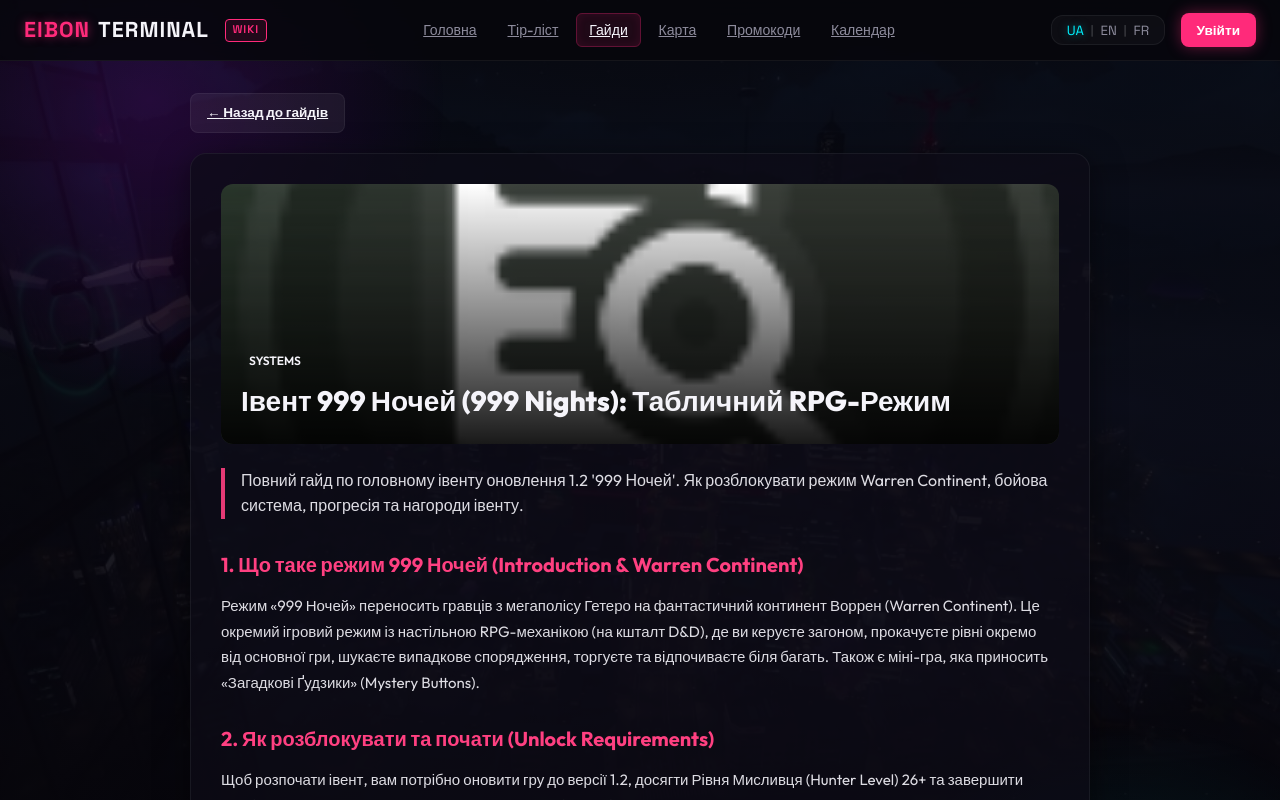
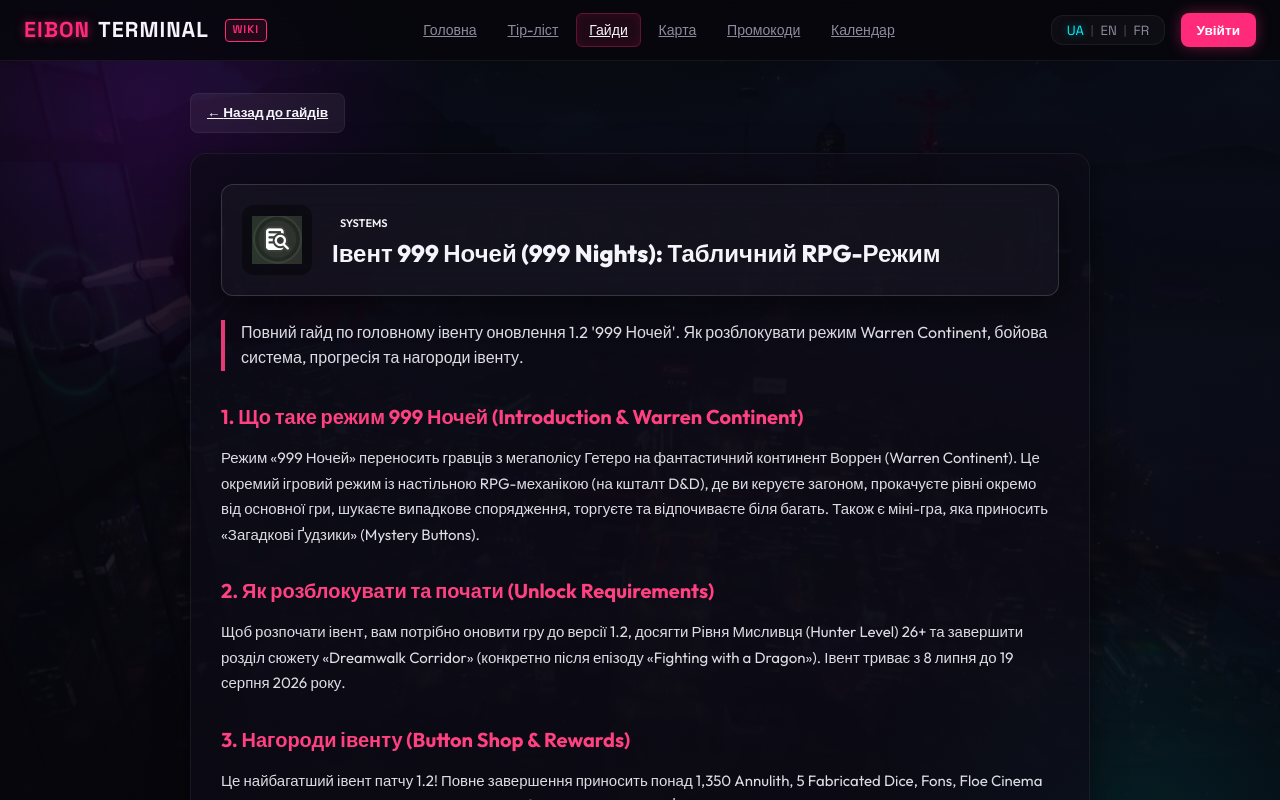
Before and after one commit to KarambitUR/NTE, a Next.js app: page /guides/guide-999-nights in a window 1280 px wide. Shown: the top 800 px of the page. Built offline with nearby package versions, Linux system fonts and the light colour scheme.

Commit message:
fix(ui): clean Zero and Aurelia avatar URLs and adapt guide detail header layout for icon assets

```diff
--- a/app/guides/[id]/page.js
+++ b/app/guides/[id]/page.js
@@ -52,7 +52,8 @@ export default function GuideDetailPage() {
   const sections = guide.content?.sections || guide.sections || [];
   const recChars = guide.recommendedChars || [];
 
-  const banner = guide.bannerImage || guide.avatar || 'src/assets/shinku_banner.png';
+  const rawImage = guide.bannerImage || guide.avatar || 'src/assets/shinku_banner.png';
+  const isWideBanner = rawImage.includes('banner') || rawImage.includes('bg');
 
   return (
     <div class="tab-pane active" id="pane-guide-detail" style={{ maxWidth: '900px', margin: '0 auto' }}>
@@ -61,8 +62,10 @@ export default function GuideDetailPage() {
       </Link>
 
       <div class="guide-detail-container glass-panel" style={{ padding: '30px', borderRadius: '16px' }}>
-        <div style={{ position: 'relative', width: '100%', height: '260px', borderRadius: '12px', overflow: 'hidden', marginBottom: '24px' }}>
-          <img src={formatImgUrl(banner)} alt={title} style={{ width: '100%', height: '100%', objectFit: 'cover' }} />
+        {/* Header Showcase: Wide Banner vs Icon Header */}
+        {isWideBanner ? (
+          <div style={{ position: 'relative', width: '100%', height: '240px', borderRadius: '12px', overflow: 'hidden', marginBottom: '24px' }}>
+            <img src={formatImgUrl(rawImage)} alt={title} style={{ width: '100%', height: '100%', objectFit: 'cover' }} />
             <div style={{ position: 'absolute', inset: 0, background: 'linear-gradient(to top, rgba(0,0,0,0.9), transparent)' }} />
             <div style={{ position: 'absolute', bottom: '20px', left: '20px', right: '20px' }}>
               <span class="badge badge-accent" style={{ marginBottom: '8px', display: 'inline-block' }}>
@@ -71,6 +74,19 @@ export default function GuideDetailPage() {
               <h1 style={{ fontSize: '28px', fontWeight: '800', margin: 0 }}>{title}</h1>
             </div>
           </div>
+        ) : (
+          <div class="glass-panel" style={{ display: 'flex', gap: '20px', alignItems: 'center', padding: '20px', borderRadius: '12px', marginBottom: '24px', background: 'rgba(255,255,255,0.03)', border: '1px solid rgba(255,255,255,0.15)' }}>
+            <div style={{ width: '70px', height: '70px', borderRadius: '12px', background: 'rgba(0,0,0,0.4)', display: 'flex', alignItems: 'center', justifyContent: 'center', flexShrink: 0, padding: '10px' }}>
+              <img src={formatImgUrl(rawImage)} alt={title} style={{ width: '100%', height: '100%', objectFit: 'contain' }} />
+            </div>
+            <div>
+              <span class="badge badge-accent" style={{ marginBottom: '6px', display: 'inline-block', fontSize: '11px' }}>
+                {(guide.category || 'GUIDE').toUpperCase()}
+              </span>
+              <h1 style={{ fontSize: '24px', fontWeight: '800', margin: 0, lineHeight: '1.2' }}>{title}</h1>
+            </div>
+          </div>
+        )}
 
         <p style={{ fontSize: '16px', lineHeight: '1.6', opacity: 0.9, marginBottom: '30px', borderLeft: '4px solid #ff4081', paddingLeft: '16px' }}>
           {summary}
--- a/src/utils/fallbackData.js
+++ b/src/utils/fallbackData.js
@@ -71,7 +71,7 @@ export const FALLBACK_CHARACTERS = [
         attribute: "Cosmos",
         role: "Support",
         tier: "S",
-        avatar: "https://static.wikia.nocookie.net/neverness-to-everness/images/c/c2/Esper_Zero_Male_Card.png",
+        avatar: "https://static.wikia.nocookie.net/neverness-to-everness/images/c/c2/Zero_In-Game_Model.png",
         summary: "Головний герой. Володіє Cosmos атрибутом, що є універсальним каталізатором для активації ефекту Esper Cycle для будь-якої іншої стихії.",
         weapon: "Eibon Legacy (Спадщина Ейбона)",
         weaponF2p: "Hunter's Resolve (Рішучість Мисливця)",
@@ -231,7 +231,7 @@ export const FALLBACK_CHARACTERS = [
         attribute: "Psyche",
         role: "Main DPS",
         tier: "B",
-        avatar: "https://static.wikia.nocookie.net/neverness-to-everness/images/f/fd/Aurelia_-_Character_Promo.png",
+        avatar: "https://static.wikia.nocookie.net/neverness-to-everness/images/a/a2/Aurelia_In-Game_Model.png",
         summary: "A-Rank Main DPS стихії Psyche. Використовує атаки медуз у стані Cadenza для нанесення значної шкоди. Отримується безкоштовно за 3-денний вхід.",
         weapon: "Stellar Veil (Зоряна Вуаль)",
         weaponF2p: "Oraora! (Ораора!)",
```
Lines whose indentation alone changed are shown as unchanged.
